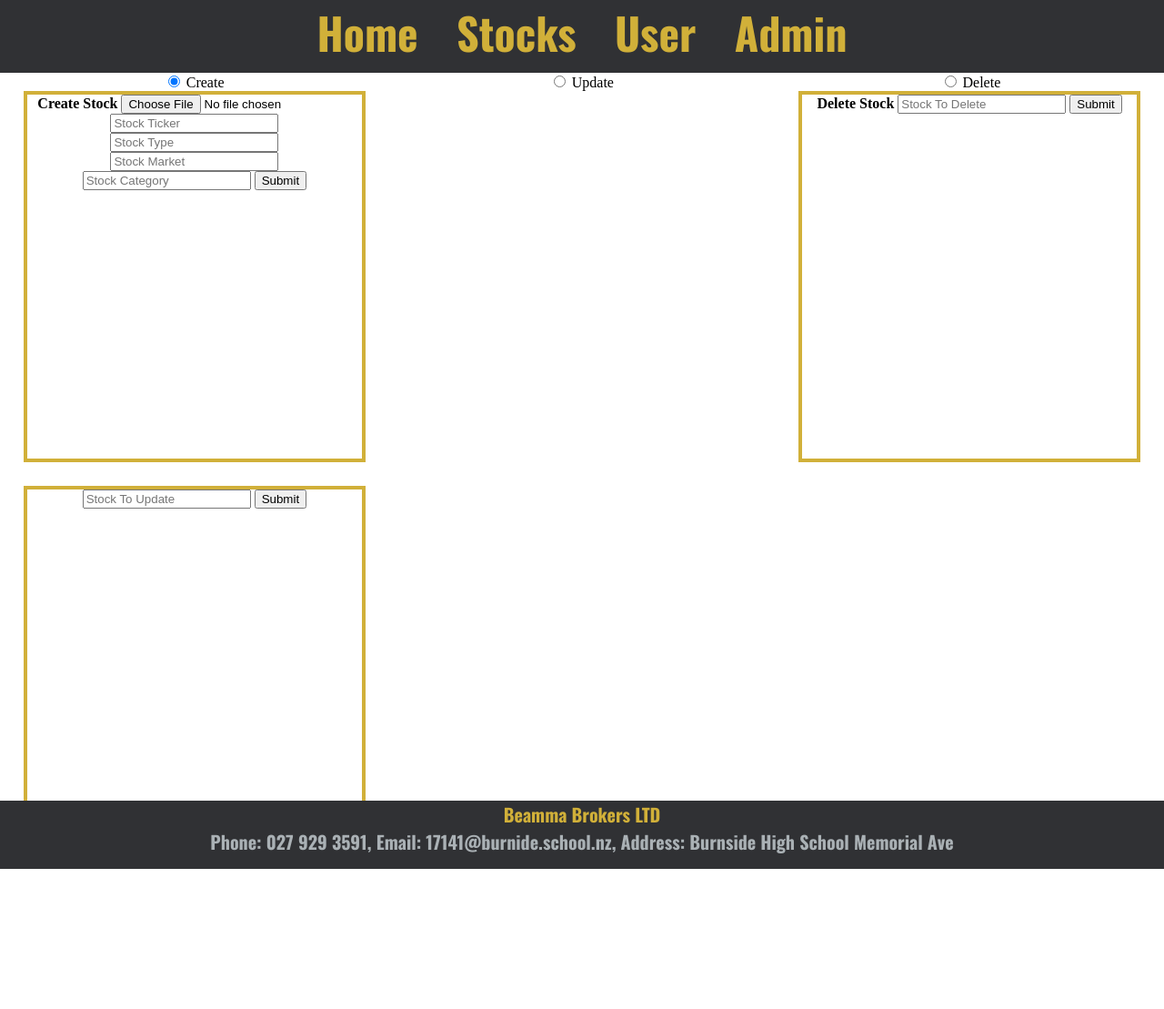
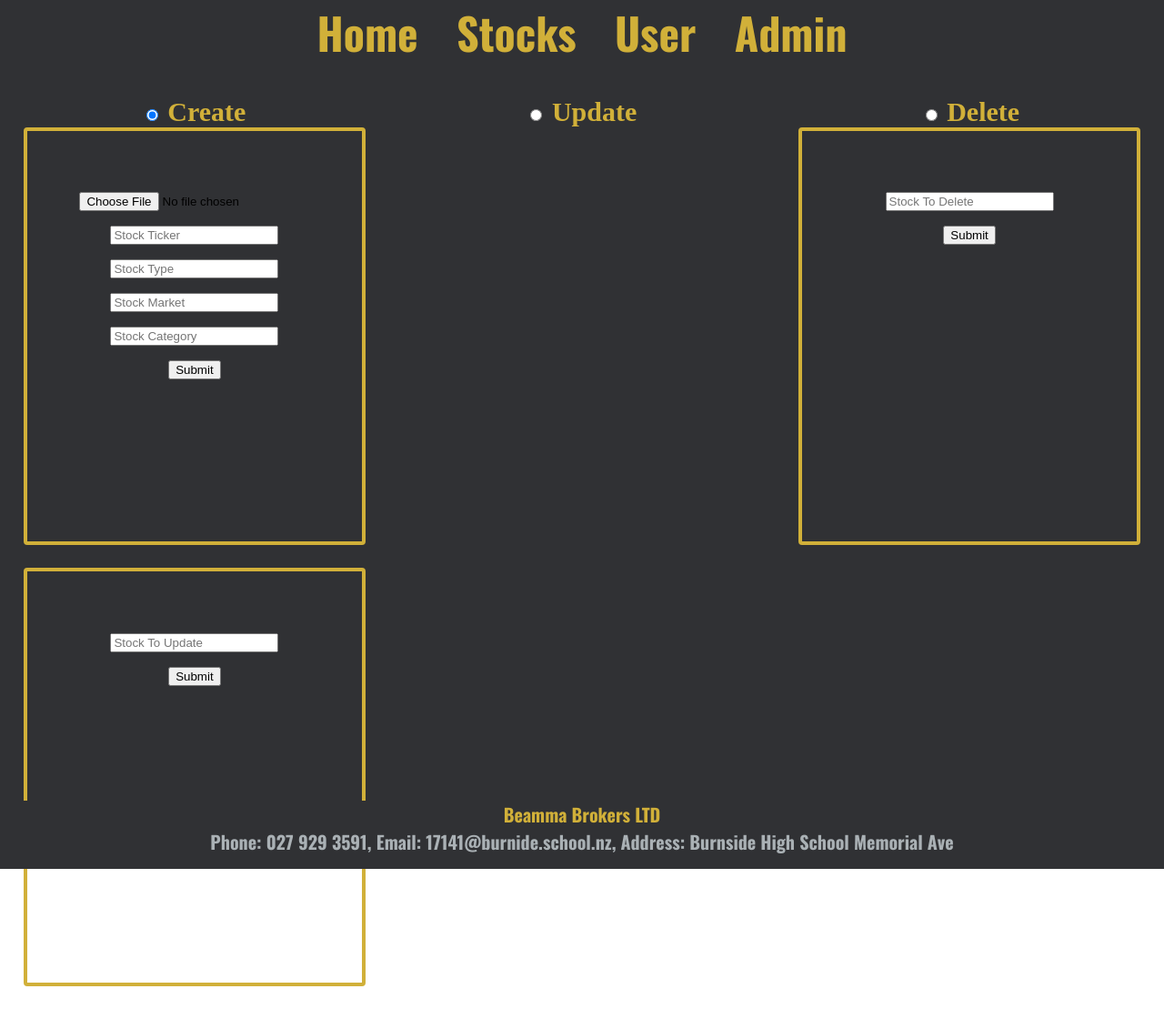
Before and after one commit to Beamma/Beammas-Brokers, a Flask app: page /admin in a window 1280 px wide. Shown: the whole page at 91% size. Before the commit the page ends 955 px from the top, so only its background shows below. Run offline with Flask 2, Linux system fonts and the light colour scheme; a user stored in the database is signed in; some web fonts are replaced.

Commit message:
V 18.1 Admin styled

```diff
--- a/static/style/css/style.css
+++ b/static/style/css/style.css
@@ -5,6 +5,9 @@
   --charcoal: rgb(48 49 52);
   --silver: #aab1b5;
 }
+
+
+/* Whole Site Styling */
 body{
   background-color: white;
   margin: 0px;
@@ -12,6 +15,12 @@
   overflow-x: hidden;
 }
 
+.wrapper {
+  min-height: 100vh;
+}
+
+
+/* Nav Styling */
 nav{
   font-family: 'Oswald', sans-serif;
   font-size: 300%;
@@ -32,16 +41,18 @@
   color: var(--silver);
 }
 
+
+/* Login And Register Styling */
 .login {
   height: 100vh;
   width: 100%;
-  background-color: var(--charcoal)
+  background-color: var(--charcoal);
 }
 
 .register {
   height: 100vh;
   width: 100%;
-  background-color: var(--charcoal)
+  background-color: var(--charcoal);
 }
 
 .upper_box{
@@ -58,7 +69,7 @@
   padding-bottom: 0%;
   text-align: center;
   border-radius: 2%;
-  border: 4px solid var(--gold)
+  border: 4px solid var(--gold);
 }
 
 .inner_box input{
@@ -78,9 +89,85 @@
   color: red;
 }
 
+
+/* Admin Styling */
 .wrapper {
-  min-height: 100vh;
+  background-color: var(--charcoal);
 }
+
+.create_delete_radio {
+  color: var(--gold);
+  font-family: font-family: 'Oswald', sans-serif;
+  font-size: 30px;
+  width: 100%;
+  text-align: center;
+  padding-top: 2%;
+}
+
+.create_delete_radio .create{
+  width: 33.3%;
+  margin: 0px;
+  height: 100%;
+  float: left;
+}
+
+.create_delete_radio .update{
+  width: 33.3%;
+  margin: 0px;
+  height: 100%;
+  float: left;
+}
+
+.create_delete_radio .delete{
+  width: 33.3%;
+  margin: 0px;
+  height: 100%;
+  float: right;
+}
+
+.create_stock {
+  width: 28.8%;
+  height: 50vh;
+  float: left;
+  text-align: center;
+  margin: 2%;
+  margin-top: 0px;
+  border: 4px solid var(--gold);
+  border-radius: 4px;
+  padding-top: 4%;
+}
+
+.delete_stock {
+  width: 28.8%;
+  height: 50vh;
+  float: right;
+  text-align: center;
+  margin: 2%;
+  margin-top: 0px;
+  border: 4px solid var(--gold);
+  border-radius: 4px;
+  padding-top: 4%;
+}
+
+.update_stock {
+  width: 28.8%;
+  height: 50vh;
+  float: left;
+  text-align: center;
+  margin: 2%;
+  margin-top: 0px;
+  border: 4px solid var(--gold);
+  border-radius: 4px;
+  padding-top: 4%;
+}
+
+.update_stock .error{
+  height: 20px;
+  font-size: 20px;
+  font-family: font-family: 'Oswald', sans-serif;
+  color: red;
+}
+
 
 .stock {
   width: 12.5%;
@@ -184,62 +271,6 @@
   cursor: pointer;
 }
 
-.create_delete_radio, .create{
-  width: 33.3%;
-  margin: 0px;
-  height: 100%;
-  float: left;
-}
-
-.create_delete_radio, .update{
-  width: 33.3%;
-  margin: 0px;
-  height: 100%;
-  float: left;
-}
-
-.create_delete_radio, .delete{
-  width: 33.3%;
-  margin: 0px;
-  height: 100%;
-  float: right;
-}
-
-.create_delete_radio {
-  width: 100%;
-  text-align: center;
-}
-
-.create_stock {
-  width: 28.8%;
-  height: 50vh;
-  float: left;
-  text-align: center;
-  margin: 2%;
-  margin-top: 0px;
-  border: 4px solid var(--gold);
-}
-
-.delete_stock {
-  width: 28.8%;
-  height: 50vh;
-  float: right;
-  text-align: center;
-  margin: 2%;
-  margin-top: 0px;
-  border: 4px solid var(--gold);
-}
-
-.update_stock {
-  width: 28.8%;
-  height: 50vh;
-  float: left;
-  text-align: center;
-  margin: 2%;
-  margin-top: 0px;
-  border: 4px solid var(--gold);
-}
-
 footer {
   height: 75px;
   width: 100%;
--- a/templates/admin.html
+++ b/templates/admin.html
@@ -1,43 +1,45 @@
 {% extends 'layout.html' %}
 {% block content %}
 <div class="wrapper">
+  <div class="admin">
     <form method="POST" enctype="multipart/form-data">
       <div class="create_delete_radio">
         <div class="create">
-        <input type="radio" name="create_delete" value="create" checked></input>
-        <label for="create">Create</label>
+          <b><input type="radio" name="create_delete" value="create" checked></input>
+          <label for="create">Create</label></b>
         </div>
         <div class="delete">
-        <input type="radio" name="create_delete" value="delete"></input>
-        <label for="delete">Delete</label>
+          <b><input type="radio" name="create_delete" value="delete"></input>
+          <label for="delete">Delete</label></b>
         </div>
         <div class="update">
-        <input type="radio" name="create_delete" value="update"></input>
-        <label for="update">Update</label>
+          <b><input type="radio" name="create_delete" value="update"></input>
+          <label for="update">Update</label></b>
         </div>
       </div>
       <div class="create_stock">
-      <b> Create Stock </b>
-      <input type="file" name="logo" placeholder="Stock Logo" required></input>
-      <input type="string" name="ticker" placeholder="Stock Ticker" required></input>
-      <input type="string" name="type" placeholder="Stock Type" required></input>
-      <input type="string" name="market" placeholder="Stock Market"required></input>
-      <input type="string" name="category" placeholder="Stock Category" required></input>
-      <input type="submit"></input>
+        <p><input type="file" name="logo" placeholder="Stock Logo"></input></p>
+        <p><input type="string" name="ticker" placeholder="Stock Ticker"></input></p>
+        <p><input type="string" name="type" placeholder="Stock Type"></input></p>
+        <p><input type="string" name="market" placeholder="Stock Market"></input></p>
+        <p><input type="string" name="category" placeholder="Stock Category"></input></p>
+        <p><input type="submit"></input>
         {% if submitted == True: %}
           Completed
         {% endif %}
       </div>
       <div class="delete_stock">
-      <b> Delete Stock </b>
-      <input type="string" name="delete" placeholder="Stock To Delete"></input>
-      <input type="submit"></input>
+        <p><input type="string" name="delete" placeholder="Stock To Delete"></input></p>
+        <p><input type="submit"></input></p>
       </div>
       <div class="update_stock">
-      <input type="string" name="update" placeholder="Stock To Update"></input>
-      <input type="submit"></input>
+        <p><input type="string" name="update" placeholder="Stock To Update"></input></p>
+        <p><input type="submit"></input></p>
+        <div class="error">
           {{ update_status }}
+        </div>
       </div>
     </form>
   </div>
+</div>
 {% endblock %}
```
Lines whose indentation alone changed are shown as unchanged.
